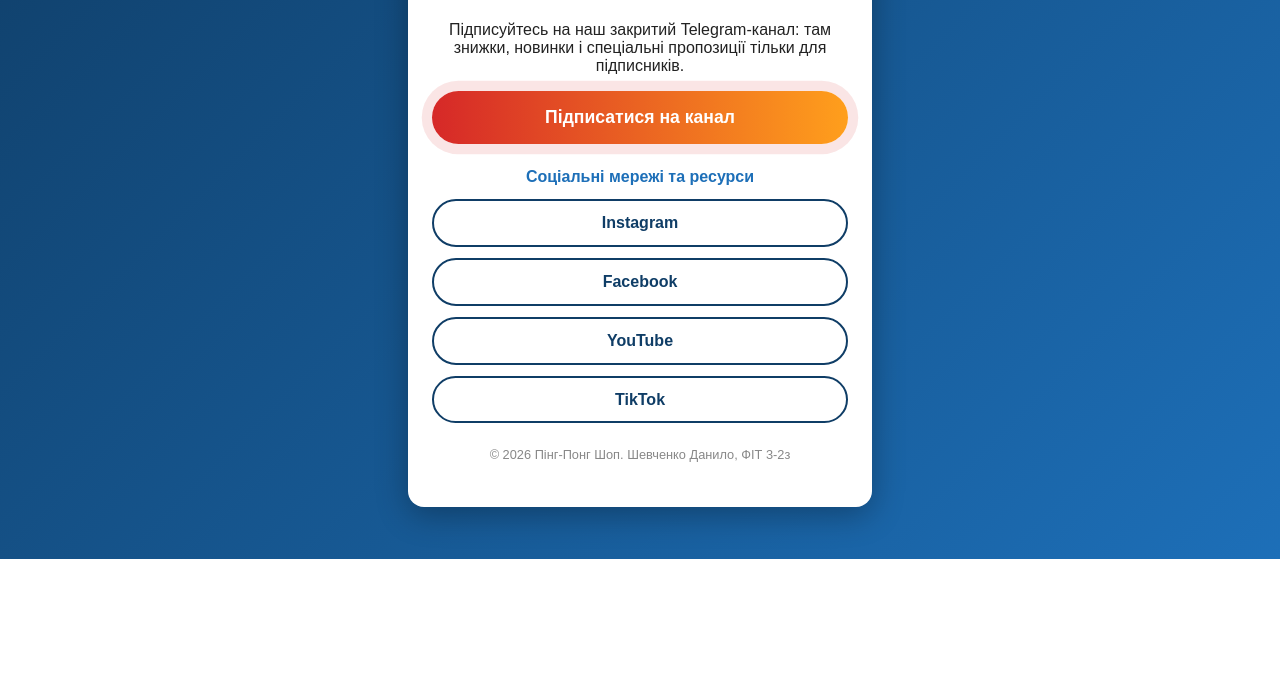
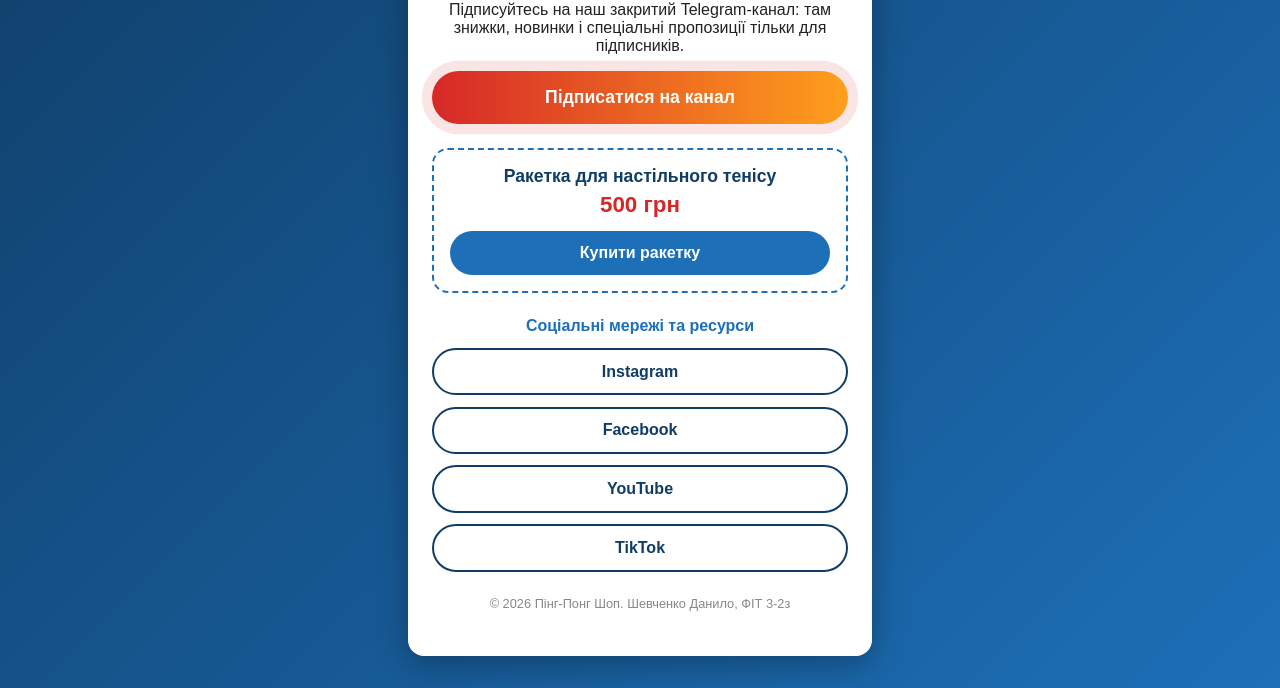
Before and after one commit to dontpani6/pingpong-shop, a plain HTML site: page index.html in a window 1280 px wide. Shown: the part 241-929 px from the top of the page. Before the commit the page ends 800 px from the top, so only its background shows below. Drawn offline with Linux system fonts and the light colour scheme.

Commit message:
Update index.html

```diff
--- a/index.html
+++ b/index.html
@@ -80,6 +80,42 @@
             100% { box-shadow: 0 0 0 0.8rem rgba(214, 40, 40, 0); }
         }
 
+        /* Товар з кнопкою оплати через WayForPay */
+        .product {
+            margin-bottom: 1.5rem;
+            padding: 1rem;
+            border: 2px dashed #1d6fb8;
+            border-radius: 1rem;
+        }
+
+        .product h2 {
+            margin: 0 0 0.3rem;
+            font-size: 1.1rem;
+            color: #0f3d66;
+        }
+
+        .price {
+            margin: 0 0 0.8rem;
+            font-size: 1.4rem;
+            font-weight: bold;
+            color: #d62828;
+        }
+
+        .buy {
+            display: block;
+            padding: 0.8rem;
+            border-radius: 2rem;
+            background-color: #1d6fb8;
+            color: #ffffff;
+            font-weight: bold;
+            text-decoration: none;
+            transition: background-color 0.3s;
+        }
+
+        .buy:hover {
+            background-color: #0f3d66;
+        }
+
         /* Посилання на соцмережі */
         .links h2 {
             font-size: 1rem;
@@ -127,6 +163,13 @@
             <a class="subscribe" href="https://t.me/+emZm4Jvj85s1YmEy">Підписатися на канал</a>
         </div>
 
+        <!-- Товар: кнопка оплати веде на сторінку оплати WayForPay -->
+        <section class="product">
+            <h2>Ракетка для настільного тенісу</h2>
+            <p class="price">500 грн</p>
+            <a class="buy" href="https://secure.wayforpay.com/button/bf8ecb9872345">Купити ракетку</a>
+        </section>
+
         <!-- Соціальні мережі та ресурси -->
         <section class="links">
             <h2>Соціальні мережі та ресурси</h2>
```
